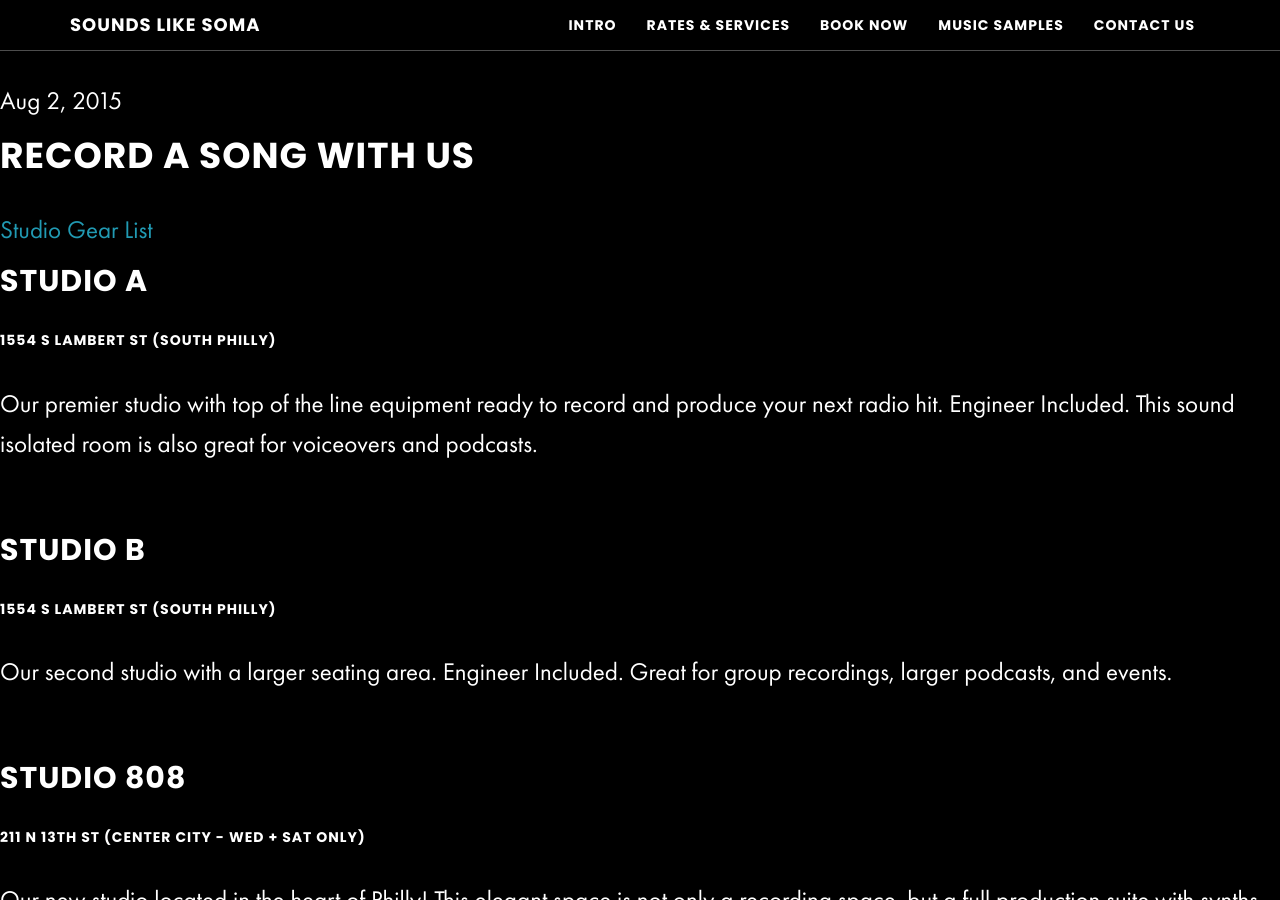
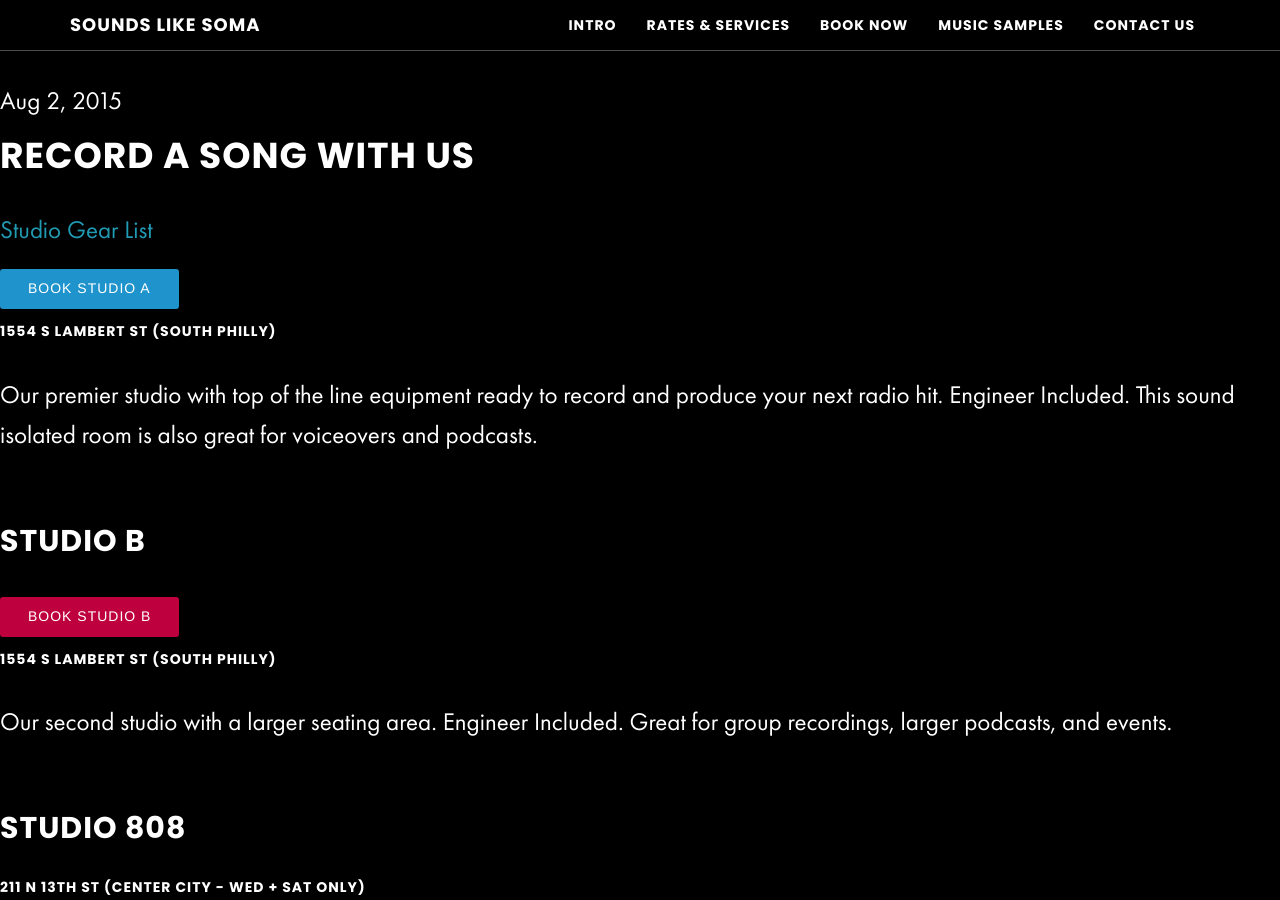
Before and after one commit to zackhanni/Soma-website-classic, a Jekyll site: the page built from _posts/2015-08-02-rates-services.md, in a window 1280 px wide and 900 px high, scrolled down 894 px. Built offline with Jekyll 4.4.1, drawn with Linux system fonts in a browser that asks for light colours; our own code applies the rules of GitHub Pages for plain Markdown files.

Commit message:
moving book studio buttons

```diff
--- a/_posts/2015-08-02-rates-services.md
+++ b/_posts/2015-08-02-rates-services.md
@@ -7,7 +7,7 @@ header_image: true
 
 <a href="https://docs.google.com/document/d/1HLUwtYPdi1T1jxgAa-9-FBaEY2tu0qam09FnswaiqkU/edit?usp=sharing" target="Studio Gear List">Studio Gear List</a>
 
-## Studio A
+<!-- Start Square Appointments Embed code --> <a target="_top" style=" background-color: #1E93CC; color: white; height: 40px; text-transform: uppercase; font-family: 'Square Market', 'helvetica neue', helvetica, arial, sans-serif; letter-spacing: 1px; line-height: 38px; padding: 0 28px; border-radius: 3px; font-weight: 500; font-size: 14px; cursor: pointer; display: inline-block; " href="https://squareup.com/appointments/book/8GNV6PJ8WK7YH/sounds-like-soma-philadelphia-pa" rel="nofollow">Book Studio A</a> <!-- End Square Appointments Embed code -->
 ##### 1554 S Lambert St (South Philly)
 
 Our premier studio with top of the line equipment ready to record and produce your next radio hit. Engineer Included. This sound isolated room is also great for voiceovers and podcasts.
@@ -15,6 +15,9 @@ Our premier studio with top of the line equipment ready to record and produce yo
 <br>
 
 ## Studio B
+
+<!-- Start Square Appointments Embed code --> <a target="_top" style=" background-color: #BF003F; color: white; height: 40px; text-transform: uppercase; font-family: 'Square Market', 'helvetica neue', helvetica, arial, sans-serif; letter-spacing: 1px; line-height: 38px; padding: 0 28px; border-radius: 3px; font-weight: 500; font-size: 14px; cursor: pointer; display: inline-block; " href="https://squareup.com/appointments/book/VC0MQHN4GS4ND/sls-studio-b-philadelphia-pa" rel="nofollow">Book Studio B</a> <!-- End Square Appointments Embed code -->
+
 ##### 1554 S Lambert St (South Philly)
 
 Our second studio with a larger seating area. Engineer Included. Great for group recordings, larger podcasts, and events.
```
